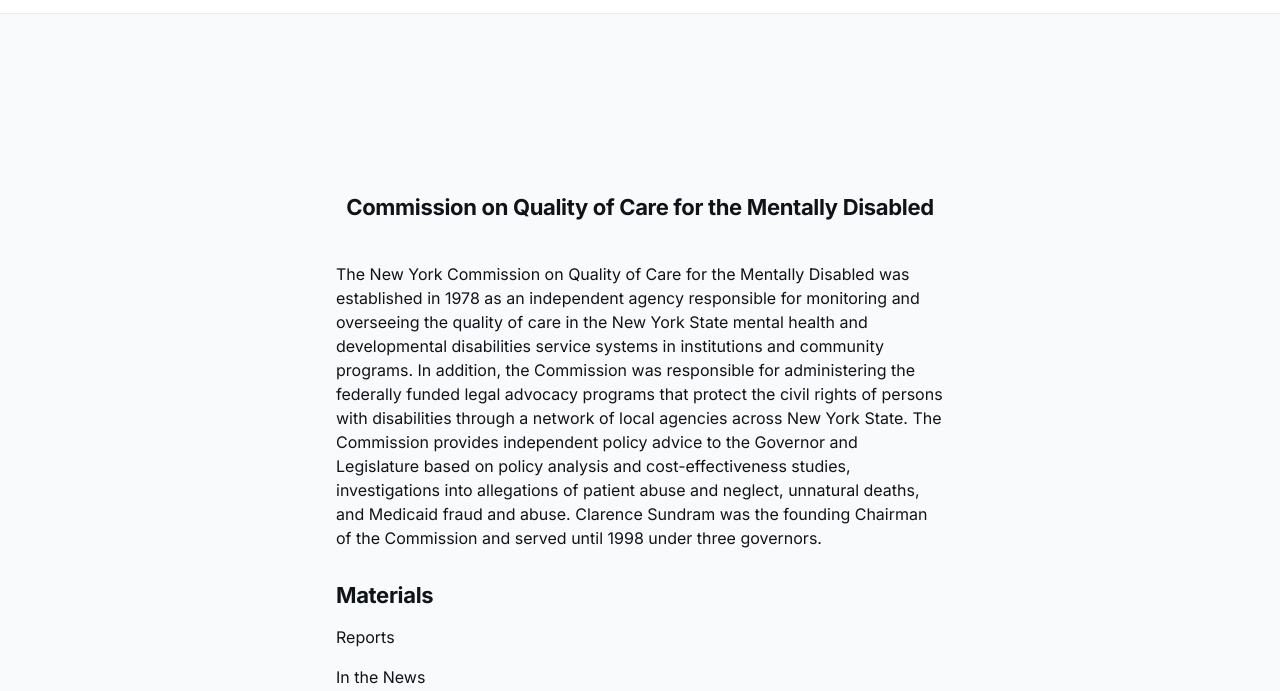
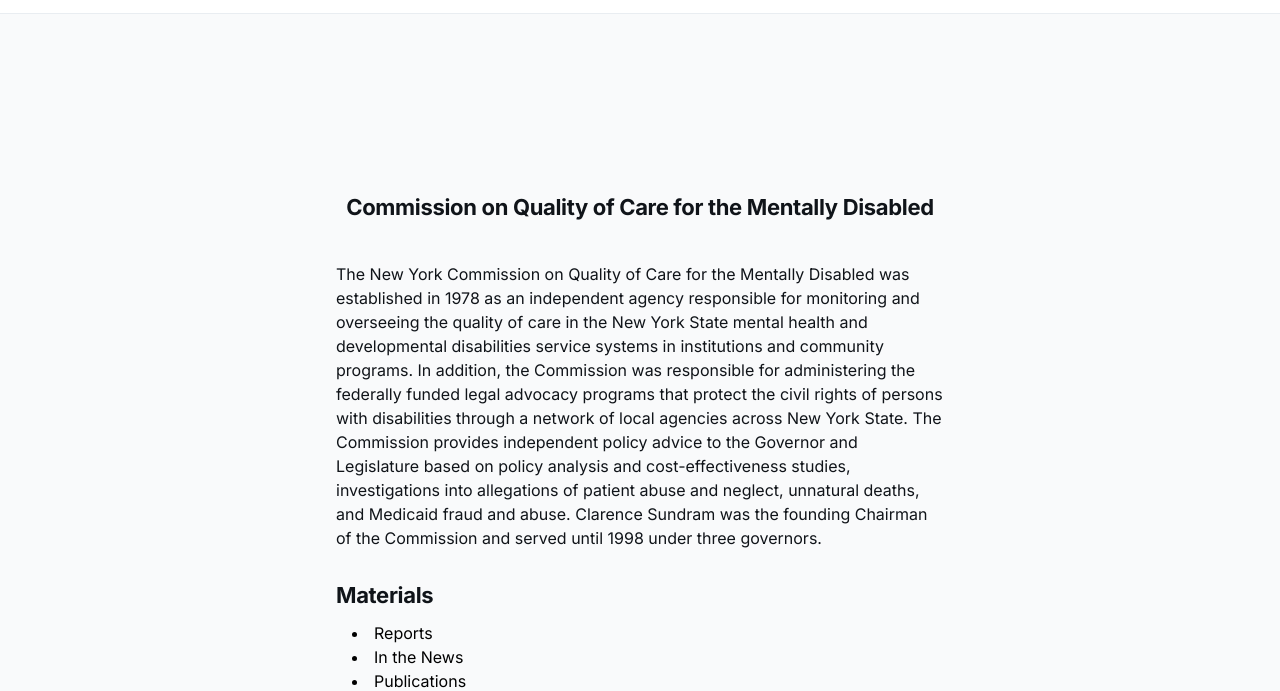
Before and after one commit to jsundram/cjs-archive, a plain HTML site: page docs/cqc.html in a window 1280 px wide. Shown: the part 109-800 px from the top of the page. Drawn offline with nearby package versions, Linux system fonts and the light colour scheme.

Commit message:
clean up

```diff
--- a/docs/cqc.html
+++ b/docs/cqc.html
@@ -79,9 +79,11 @@
                 </p>
             </div>
             <h2 class="text-[#101419] text-[22px] font-bold leading-tight tracking-[-0.015em] px-4 pb-3 pt-5">Materials</h2>
-            <p class="text-[#101419] text-base font-normal leading-normal pb-3 pt-1 px-4"><a href="./cqc-reports.html">Reports</a></p>
-            <p class="text-[#101419] text-base font-normal leading-normal pb-3 pt-1 px-4"><a href="./cqc-media.html">In the News</a></p>
-            <p class="text-[#101419] text-base font-normal leading-normal pb-3 pt-1 px-4"><a href="./cqc-publications.html">Publications</a></p>
+            <ul class="list-disc list-inside">
+                <li class="indent-8"><a href="./cqc-reports.html">Reports</a></li>
+                <li class="indent-8"><a href="./cqc-media.html">In the News</a></li>
+                <li class="indent-8"><a href="./cqc-publications.html">Publications</a></li>
+            </ul>
           </div>
         </div>
       </div>
```
Also changed, not shown: docs/cqc-media.html (+2 -2 lines), docs/cqc-publications.html (+2 -2 lines).
